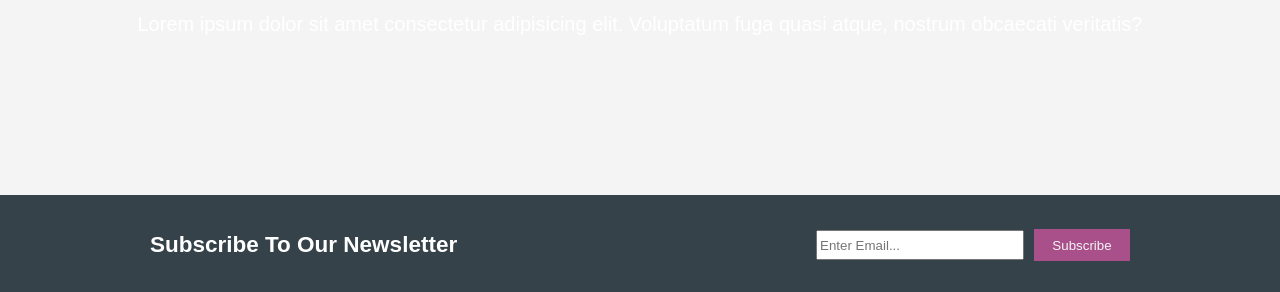
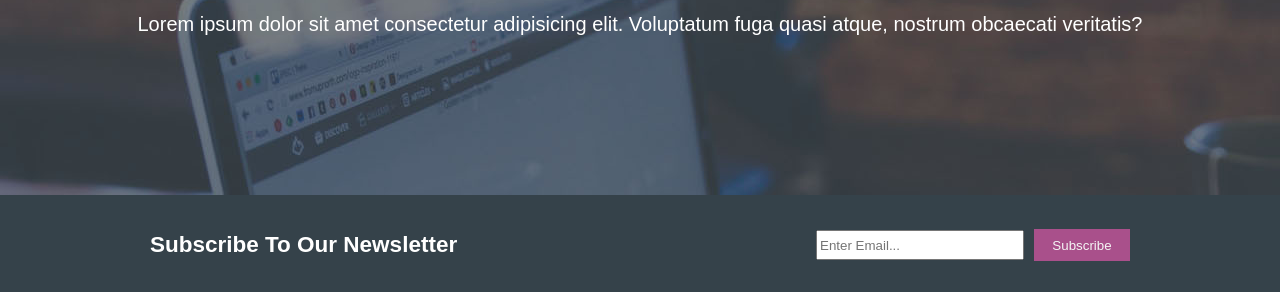
Before and after one commit to Murat-G/Clarusway_Website_Project, a plain HTML site: page index.html in a window 1280 px wide. Shown: the part 308-600 px from the top of the page. Drawn offline with Linux system fonts and the light colour scheme; the site is published under a folder, as on GitHub Pages, so addresses that start at the root find nothing.

Commit message:
home page

```diff
--- a/style.css
+++ b/style.css
@@ -50,7 +50,7 @@ header li {
 .main1 {
   text-align: center;
   height: 400px;
-  background: url(/images/showcase.jpg);
+  background: url(./images/showcase.jpg);
   justify-content: center;
   align-items: center;
   display: flex;
```
